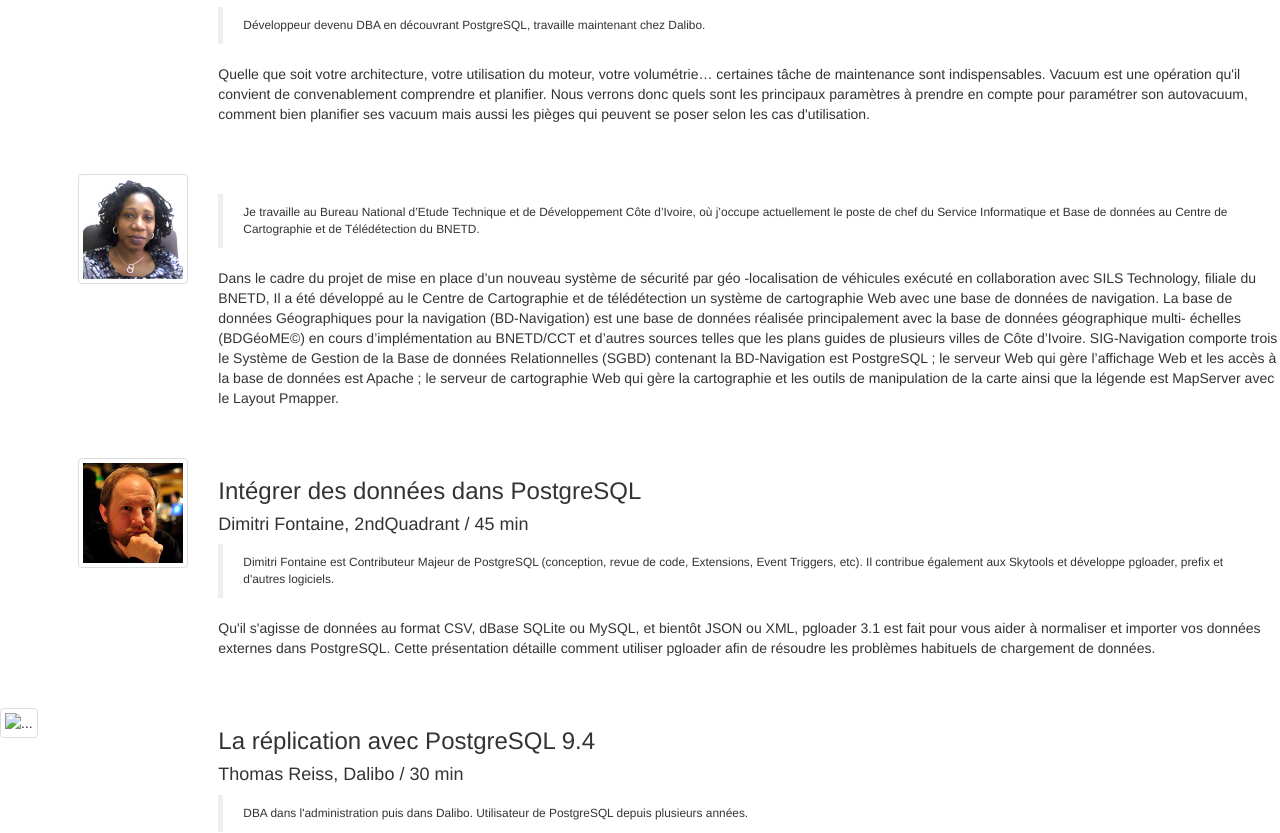
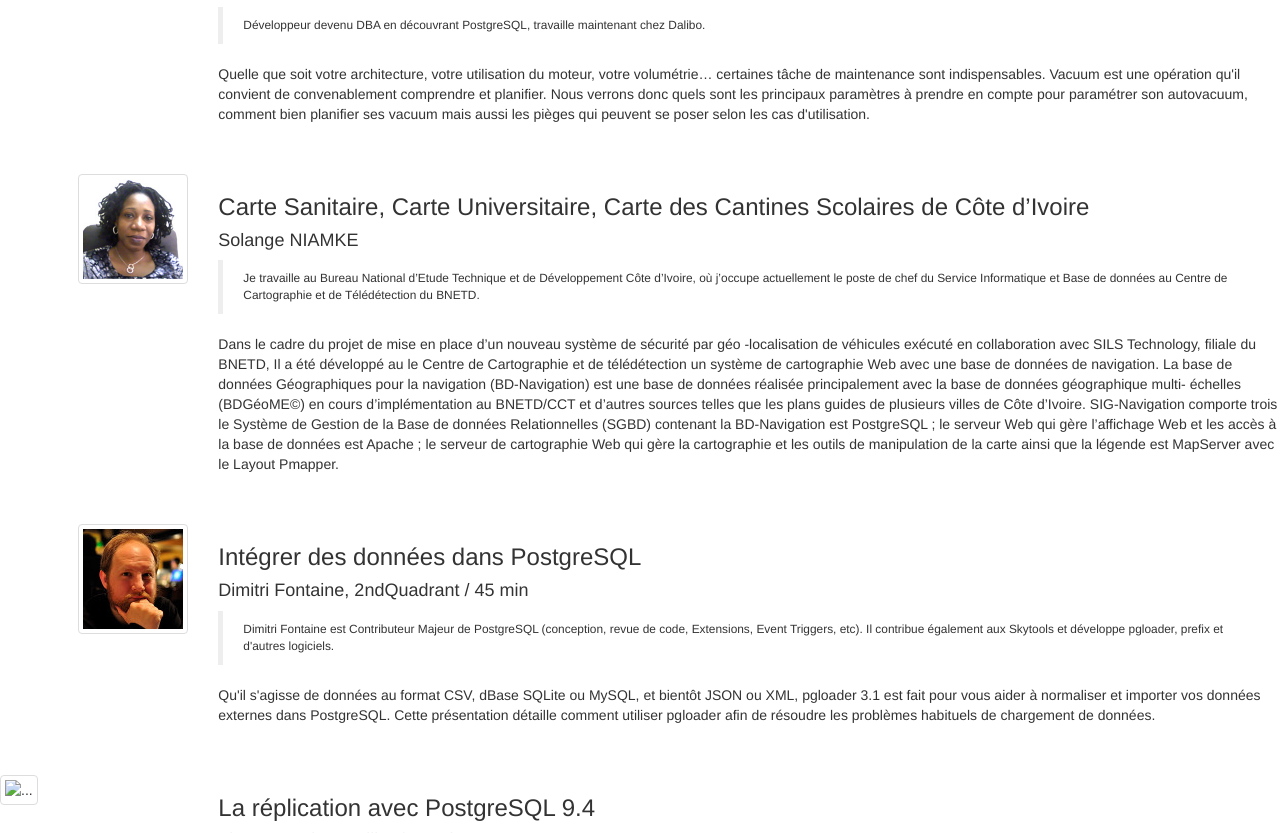
Before and after one commit to postgresqlfr/2024.pgday.fr, a Jekyll site: the page built from programme.html, in a window 1280 px wide and 900 px high, scrolled down 2152 px, cut to the strip 67-900 px from the top of the window. Built offline with Jekyll 4.4.1, drawn with Linux system fonts in a browser that asks for light colours; Markdown is read by kramdown in place of the engine named in the settings.

Commit message:
Add title to a conference

```diff
--- a/programme.html
+++ b/programme.html
@@ -206,8 +206,8 @@ son analyse au cache en écriture. Il s'agit du point de départ pour une optimi
       <img src="img/orateurs/Solange_Niamke.png" alt="Photo" class="img-thumbnail">
     </div>
     <div class="col-md-10">
-        <h3></h3>
-        <h4></h4>
+        <h3>Carte Sanitaire, Carte Universitaire, Carte des Cantines Scolaires de Côte d’Ivoire</h3>
+        <h4>Solange NIAMKE</h4>
         <p>
             <blockquote class="small">
             Je travaille au Bureau National d’Etude Technique et de Développement Côte d’Ivoire, où j’occupe actuellement le poste de chef du Service Informatique
```
